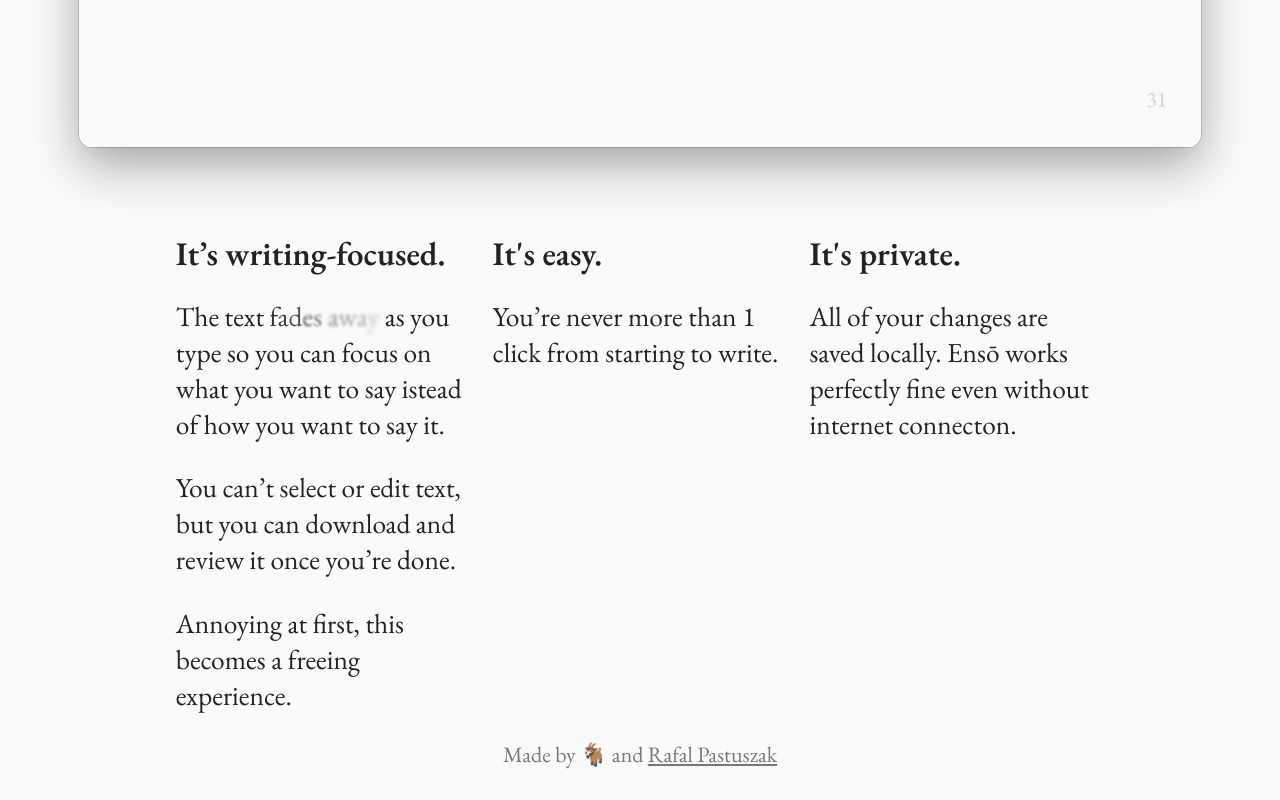
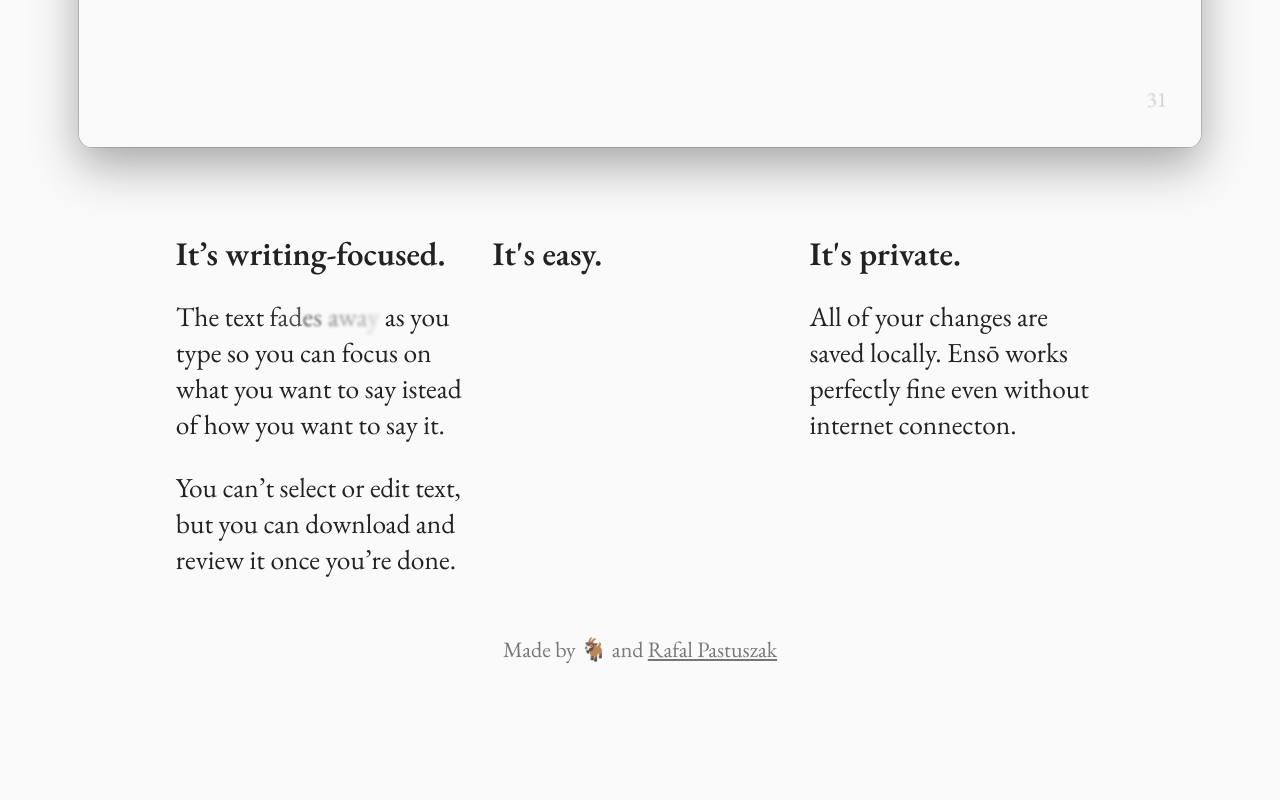
Before and after one commit to paprikka/enso-product-page, a Next.js app: page / in a window 1280 px wide. Shown: the part 1303-2103 px from the top of the page. After the commit the page ends 1998 px from the top, so only its background shows below. Built offline with nearby package versions, Linux system fonts and the light colour scheme.

Commit message:
chore: update copy

```diff
--- a/components/value-proposition/index.module.scss
+++ b/components/value-proposition/index.module.scss
@@ -11,7 +11,7 @@
   }
 
   @media all and (min-width: 415px) {
-    margin: 0 auto;
+    margin: 0 auto calc(var(--baseline) * 1rem);
     display: grid;
     grid-template-columns: repeat(3, 1fr);
     gap: 1rem;
--- a/pages/index.tsx
+++ b/pages/index.tsx
@@ -36,11 +36,9 @@ export default function Home() {
               You can’t select or edit text, but you can download and review it
               once you’re done.
             </p>
-            <p>Annoying at first, this becomes a freeing experience.</p>
           </section>
           <section>
             <h2>It's easy.</h2>
-            <p>You’re never more than 1 click from starting to write.</p>
           </section>
           <section>
             <h2>It's private.</h2>
```
